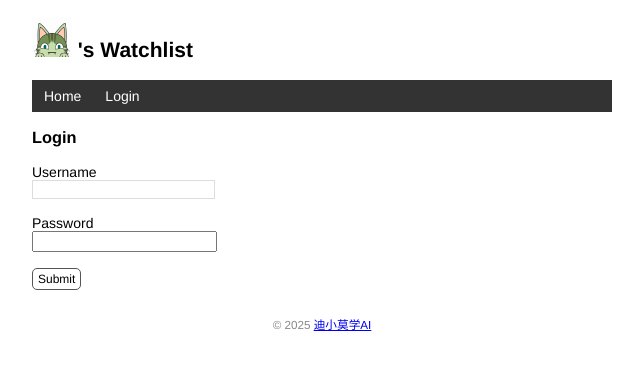
After one commit to SongAoxiang/flaskstudy, a Flask app: template templates/login.html in a window 1280 px wide. The commit adds this page. Shown: the top 370 px of the page, without its empty margins (318-961 px from the left). Run offline with Flask 3, Linux system fonts and the light colour scheme; the template is opened without the code that fills it, so the values that code supplies are empty.

Commit message:
User authentication with Flask-Login

```diff
--- a/app.py
+++ b/app.py
@@ -3,6 +3,9 @@ from markupsafe import escape
 from flask_sqlalchemy import SQLAlchemy
 from flask_migrate import Migrate
 import secrets
+from flask_login import login_user,UserMixin,login_required,current_user
+
+
 
 
 app = Flask(__name__)
@@ -14,14 +17,10 @@ app.config['SQLALCHEMY_TRACK_MODIFICATIONS'] = False
 
 # 初始化 SQLAlchemy
 db = SQLAlchemy(app)
-migrate=Migrate
+migrate = Migrate(app, db)  # 将 migrate 绑定到 app 和 db
 
 
-#定义用户模型
-class User(db.Model):  # 表名将会是 user（自动生成，小写处理）
-    id = db.Column(db.Integer, primary_key=True)  # 主键
-    name = db.Column(db.String(20))  # 名字
-    password = db.Column(db.String(25))
+
 
 
 # 定义电影模型
@@ -38,6 +37,8 @@ with app.app_context():
 @app.route('/',methods=['GET', 'POST'])
 def index():
     if request.method == 'POST':  # 判断是否是 POST 请求
+        if not current_user.is_authenticated:  # 如果当前用户未认证
+            return redirect(url_for('index'))  # 重定向到主页
         # 获取表单数据
         title = request.form.get('title')  # 传入表单对应输入字段的 name 值
         year = request.form.get('year')
@@ -54,6 +55,7 @@ def index():
 
     movies = Movie.query.all()
     return render_template('index.html', movies=movies)
+
 @app.route('/user/<name>')
 def user_page(name):
     return f'User :{escape(name)}\'s website'
@@ -69,118 +71,29 @@ def test_url_for():
     # 下面这个调用传入了多余的关键字参数，它们会被作为查询字符串附加到 URL 后面。
     print(url_for('test_url_for', num=2))  # 输出：/test?num=2
     return 'Test page'
-#url_for() 是一个 自动生成 URL 的函数，
-#它会根据 视图函数（即 Flask 里的路由处理函数）的名字 生成对应的 URL。
-# name = '漫威电影宇宙'
-# movies = [
-#     {'title': '钢铁侠', 'year': '2008'},
-#     {'title': '无敌浩克', 'year': '2008'},
-#     {'title': '钢铁侠2', 'year': '2010'},
-#     {'title': '雷神', 'year': '2011'},
-#     {'title': '美国队长', 'year': '2011'},
-#     {'title': '复仇者联盟', 'year': '2012'},
-#     {'title': '钢铁侠3', 'year': '2013'},
-#     {'title': '雷神2：黑暗世界', 'year': '2013'},
-#     {'title': '美国队长2：冬日战士', 'year': '2014'},
-#     {'title': '银河护卫队', 'year': '2014'},
-#     {'title': '复仇者联盟2：奥创纪元', 'year': '2015'},
-#     {'title': '蚁人', 'year': '2015'},
-#     {'title': '美国队长3：内战', 'year': '2016'},
-#     {'title': '奇异博士', 'year': '2016'},
-#     {'title': '银河护卫队2', 'year': '2017'},
-#     {'title': '蜘蛛侠：英雄归来', 'year': '2017'},
-#     {'title': '雷神3：诸神黄昏', 'year': '2017'},
-#     {'title': '黑豹', 'year': '2018'},
-#     {'title': '复仇者联盟3：无限战争', 'year': '2018'},
-#     {'title': '蚁人2：黄蜂女现身', 'year': '2018'},
-#     {'title': '惊奇队长', 'year': '2019'},
-#     {'title': '复仇者联盟4：终局之战', 'year': '2019'},
-#     {'title': '蜘蛛侠：英雄远征', 'year': '2019'},
-#     {'title': '黑寡妇', 'year': '2021'},
-#     {'title': '尚气与十环传奇', 'year': '2021'},
-#     {'title': '永恒族', 'year': '2021'},
-#     {'title': '蜘蛛侠：英雄无归', 'year': '2021'},
-#     {'title': '奇异博士2：疯狂多元宇宙', 'year': '2022'},
-#     {'title': '雷神4：爱与雷霆', 'year': '2022'},
-#     {'title': '黑豹2：瓦坎达万岁', 'year': '2022'},
-#     {'title': '蚁人3：量子狂热', 'year': '2023'},
-#     {'title': '银河护卫队3', 'year': '2023'},
-#     {'title': '惊奇队长2', 'year': '2023'},
-#     {'title': '死侍与金刚狼', 'year': '2024'},
 
-#     # 索尼漫威角色宇宙
-#     {'title': '毒液', 'year': '2018'},
-#     {'title': '毒液2：屠杀开始', 'year': '2021'},
-#     {'title': '莫比亚斯', 'year': '2022'},
-#     {'title': '猎人克莱文', 'year': '2023'},
-#     {'title': '蜘蛛夫人', 'year': '2023'},
-
-#     # X战警电影宇宙（福克斯）
-#     {'title': 'X战警', 'year': '2000'},
-#     {'title': 'X战警2', 'year': '2003'},
-#     {'title': 'X战警3：背水一战', 'year': '2006'},
-#     {'title': '金刚狼', 'year': '2009'},
-#     {'title': 'X战警：第一战', 'year': '2011'},
-#     {'title': '金刚狼2', 'year': '2013'},
-#     {'title': 'X战警：逆转未来', 'year': '2014'},
-#     {'title': '死侍', 'year': '2016'},
-#     {'title': 'X战警：天启', 'year': '2016'},
-#     {'title': '金刚狼3：殊死一战', 'year': '2017'},
-#     {'title': '死侍2', 'year': '2018'},
-#     {'title': 'X战警：黑凤凰', 'year': '2019'},
-#     {'title': '新变种人', 'year': '2020'}
-# ]
-
-
-
-# import click
-
-
-# @app.cli.command()
-# def forge():
-#     """Generate fake data."""
-#     db.create_all()
-
-#     # 全局的两个变量移动到这个函数内
-#     name = 'Grey Li'
-#     movies = [
-#         {'title': 'My Neighbor Totoro', 'year': '1988'},
-#         {'title': 'Dead Poets Society', 'year': '1989'},
-#         {'title': 'A Perfect World', 'year': '1993'},
-#         {'title': 'Leon', 'year': '1994'},
-#         {'title': 'Mahjong', 'year': '1996'},
-#         {'title': 'Swallowtail Butterfly', 'year': '1996'},
-#         {'title': 'King of Comedy', 'year': '1999'},
-#         {'title': 'Devils on the Doorstep', 'year': '1999'},
-#         {'title': 'WALL-E', 'year': '2008'},
-#         {'title': 'The Pork of Music', 'year': '2012'},
-#     ]
-
-#     user = User(name=name)
-#     db.session.add(user)
-#     for m in movies:
-#         movie = Movie(title=m['title'], year=m['year'])
-#         db.session.add(movie)
-
-#     db.session.commit()
-#     click.echo('Done.')
 @app.errorhandler(404)  # 传入要处理的错误代码
 def page_not_found(e):  # 接受异常对象作为参数
     # user = User.query.first()
     return render_template('404.html')
     # return render_template('404.html', user=user), 404  # 返回模板和状态码
+
 @app.context_processor#让模板里面都可以用user
 def inject_user():  # 函数名可以随意修改
     user = User.query.first()
     movies=Movie.query.all()
     return dict(user=user)  # 需要返回字典，等同于 return {'user': user}
+
 @app.errorhandler(400)
 def bad_request(e):
     return render_template('400.html')
+
 @app.errorhandler(500)
 def internal_server_error(e):
     return render_template('500.html'), 500  # 渲染 500 错误页面
+
 @app.route('/movie/edit/<int:movie_id>', methods=['GET', 'POST'])
+@login_required
 def edit(movie_id):
     movie = Movie.query.get_or_404(movie_id)
 
@@ -202,9 +115,123 @@ def edit(movie_id):
 
 
 @app.route('/movie/delete/<int:movie_id>', methods=['POST'])  # 限定只接受 POST 请求
+@login_required
 def delete(movie_id):
     movie = Movie.query.get_or_404(movie_id)  # 获取电影记录
     db.session.delete(movie)  # 删除对应的记录
     db.session.commit()  # 提交数据库会话
     flash('Item deleted.')
     return redirect(url_for('index'))  # 重定向回主页
+
+
+@app.route('/settings', methods=['GET', 'POST'])
+@login_required
+def settings():
+    if request.method == 'POST':
+        name = request.form['name']
+
+        if not name or len(name) > 20:
+            flash('Invalid input.')
+            return redirect(url_for('settings'))
+
+        current_user.name = name
+        # current_user 会返回当前登录用户的数据库记录对象
+        # 等同于下面的用法
+        # user = User.query.first()
+        # user.name = name
+        db.session.commit()
+        flash('Settings updated.')
+        return redirect(url_for('index'))
+
+    return render_template('settings.html')
+
+
+from werkzeug.security import generate_password_hash, check_password_hash
+
+
+class User(db.Model, UserMixin):
+    id = db.Column(db.Integer, primary_key=True)
+    name = db.Column(db.String(20))
+    username = db.Column(db.String(20))  # 用户名
+    password_hash = db.Column(db.String(128))  # 密码散列值
+
+    def set_password(self, password):  # 用来设置密码的方法，接受密码作为参数
+        self.password_hash = generate_password_hash(password)  # 将生成的密码保持到对应字段
+
+    def validate_password(self, password):  # 用于验证密码的方法，接受密码作为参数
+        return check_password_hash(self.password_hash, password)  # 返回布尔值
+
+
+import click
+
+
+@app.cli.command()
+@click.option('--username', prompt=True, help='The username used to login.')
+@click.option('--password', prompt=True, hide_input=True, confirmation_prompt=True, help='The password used to login.')
+def admin(username, password):
+    """Create user."""
+    db.create_all()
+
+    user = User.query.first()
+    if user is not None:
+        click.echo('Updating user...')
+        user.username = username
+        user.set_password(password)  # 设置密码
+    else:
+        click.echo('Creating user...')
+        user = User(username=username, name='Admin')
+        user.set_password(password)  # 设置密码
+        db.session.add(user)
+
+    db.session.commit()  # 提交数据库会话
+    click.echo('Done.')
+
+
+
+from flask_login import LoginManager
+
+login_manager = LoginManager(app)  # 实例化扩展类
+login_manager.login_view = 'login'
+@login_manager.user_loader
+def load_user(user_id):  # 创建用户加载回调函数，接受用户 ID 作为参数
+    user = User.query.get(int(user_id))  # 用 ID 作为 User 模型的主键查询对应的用户
+    return user  # 返回用户对象
+
+
+
+
+
+@app.route('/login', methods=['GET', 'POST'])
+def login():
+    if request.method == 'POST':
+        username = request.form['username']
+        password = request.form['password']
+
+        if not username or not password:
+            flash('Invalid input.')
+            return redirect(url_for('login'))
+
+        user = User.query.first()
+        # 验证用户名和密码是否一致
+        if username == user.username and user.validate_password(password):
+            login_user(user)  # 登入用户
+            flash('Login success.')
+            return redirect(url_for('index'))  # 重定向到主页
+
+        flash('Invalid username or password.')  # 如果验证失败，显示错误消息
+        return redirect(url_for('login'))  # 重定向回登录页面
+
+    return render_template('login.html')
+
+
+
+from flask_login import login_required, logout_user
+
+# ...
+
+@app.route('/logout')
+@login_required  # 用于视图保护，后面会详细介绍
+def logout():
+    logout_user()  # 登出用户
+    flash('Goodbye.')
+    return redirect(url_for('index'))  # 重定向回首页
--- a/templates/base.html
+++ b/templates/base.html
@@ -20,7 +20,14 @@
     <nav>
         <ul>
             <li><a href="{{ url_for('index') }}">Home</a></li>
+            {% if current_user.is_authenticated %}
+                <li><a href="{{ url_for('settings') }}">Settings</a></li>
+                <li><a href="{{ url_for('logout') }}">Logout</a></li>
+            {% else %}
+                <li><a href="{{ url_for('login') }}">Login</a></li>
+            {% endif %}
         </ul>
+
     </nav>
     {% block content %}{% endblock %}
     <footer>
--- a/templates/edit.html
+++ b/templates/edit.html
@@ -2,9 +2,11 @@
 
 {% block content %}
 <h3>Edit item</h3>
+{% if current_user.is_authenticated %}
 <form method="post">
     Name <input type="text" name="title" autocomplete="off" required value="{{ movie.title }}">
     Year <input type="text" name="year" autocomplete="off" required value="{{ movie.year }}">
     <input class="btn" type="submit" name="submit" value="Update">
 </form>
+{% endif %}
 {% endblock %}
--- /dev/null
+++ b/templates/login.html
@@ -0,0 +1,13 @@
+{% extends 'base.html' %}
+
+{% block content %}
+<h3>Login</h3>
+<form method="post">
+    Username<br>
+    <input type="text" name="username" required><br><br>
+    Password<br>
+    <!-- 密码输入框的 type 属性使用 password，会将输入值显示为圆点 -->
+    <input type="password" name="password" required><br><br>
+    <input class="btn" type="submit" name="submit" value="Submit">
+</form>
+{% endblock %}
```
Also changed, not shown: migrations/versions/c178bd7062d0_add_username_to_user.py (added, +36 -0 lines), templates/index.html (+9 -4 lines), templates/settings.html (added, +9 -0 lines).
